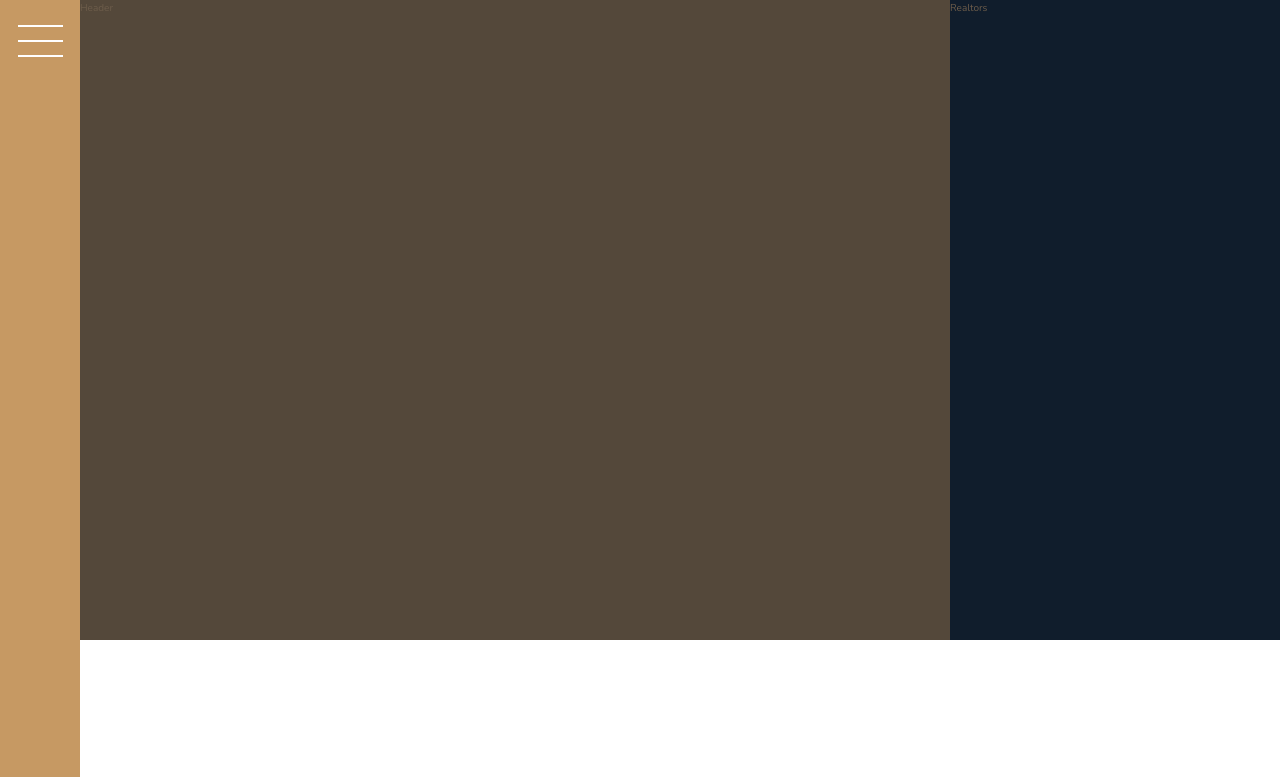
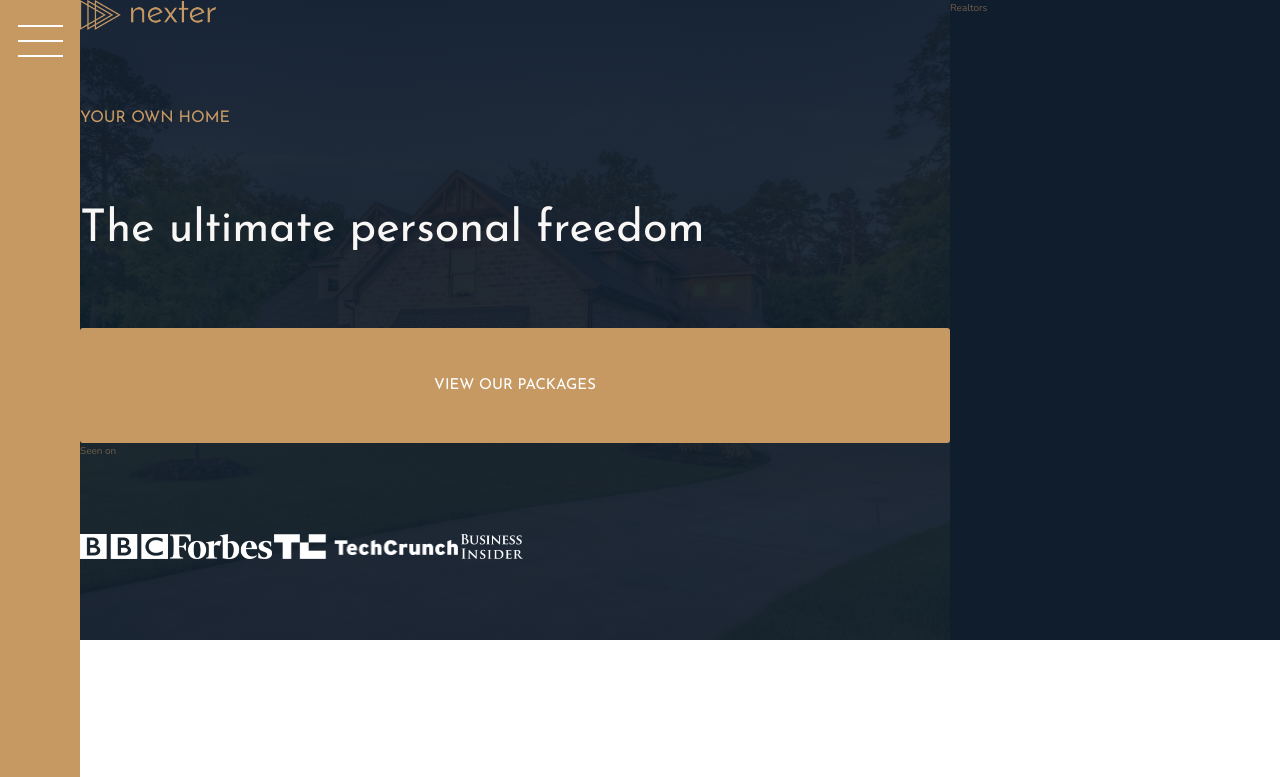
Before and after one commit to Michie1001/whistling-pine, a website: page index.html in a window 1280 px wide. Shown: the top 777 px of the page. Drawn offline with nearby package versions, Linux system fonts and the light colour scheme.

Commit message:
started the header

```diff
--- a/index.html
+++ b/index.html
@@ -17,7 +17,18 @@
         </div>
 
         <header class="header">
-            Header
+            <img src="img/logo.png" alt="Logo" class="header__logo">
+            <h3 class="heading-4">Your own home</h3>
+            <h1 class="heading-1">The ultimate personal freedom</h1>
+            <button class="button">View our packages</button>
+
+            <div class="header__seenon-text">Seen on</div>
+            <div class="header__seenon-logos">
+                <img src="img/logo-bbc.png" alt="Seen on logo 1">
+                <img src="img/logo-forbes.png" alt="Seen on logo 2">
+                <img src="img/logo-techcrunch.png" alt="Seen on logo 3">
+                <img src="img/logo-bi.png" alt="Seen on logo 4">
+            </div>
         </header>
 
         <div class="realtors">
--- a/sass/_header.scss
+++ b/sass/_header.scss
@@ -1,4 +1,24 @@
 .header{
 	background-color: $color-grey-dark-1;
 	grid-column: full-start / col-end 6;
+	background-image: linear-gradient(rgba($color-secondary, .93),
+										rgba($color-secondary, .93)),
+						url(../img/hero.jpeg);
+	background-size: cover;
+	background-position: center;
+
+	display: grid;
+
+	&__logo{
+		height: 3rem;
+	}
+	&__seenon-text{
+
+	}
+	&__seenon-logos{
+
+		img{
+			height: 2.5rem;
+		}
+	}
 }
--- a/sass/_typography.scss
+++ b/sass/_typography.scss
@@ -5,6 +5,9 @@
 
 .heading-1 {
 	@extend %heading;
+	font-size: 4.5rem;
+	color: $color-grey-light-1;
+	line-height: 1;
 }
 .heading-2 {
 	@extend %heading;
```
Also changed, not shown: css/style.css.
